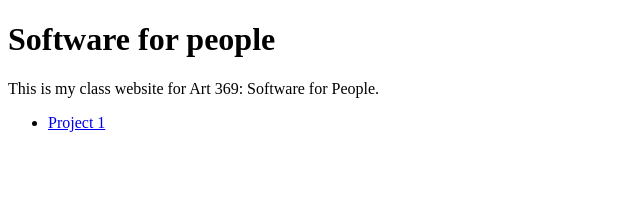
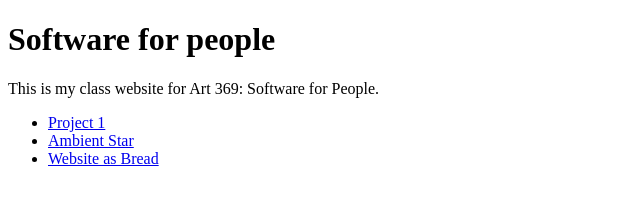
Before and after one commit to emmassl/software-for-people, a plain HTML site: page index.html in a window 1280 px wide. Shown: the whole page, without its empty margins (0-640 px from the left). Drawn offline with Linux system fonts and the light colour scheme.

Commit message:
Update index.html

```diff
--- a/index.html
+++ b/index.html
@@ -10,6 +10,9 @@
     <p>This is my class website for Art 369: Software for People.</p>
     <ul>
         <li><a href="Project 1/Project1.html">Project 1</a></li>
+        <li><a href="Ambient Star/amstar.html">Ambient Star</a></li>
+        <li><a href="Website as Bread/webbread.html">Website as Bread</a></li>
+
     </ul>
 </body>
 </html>
```
